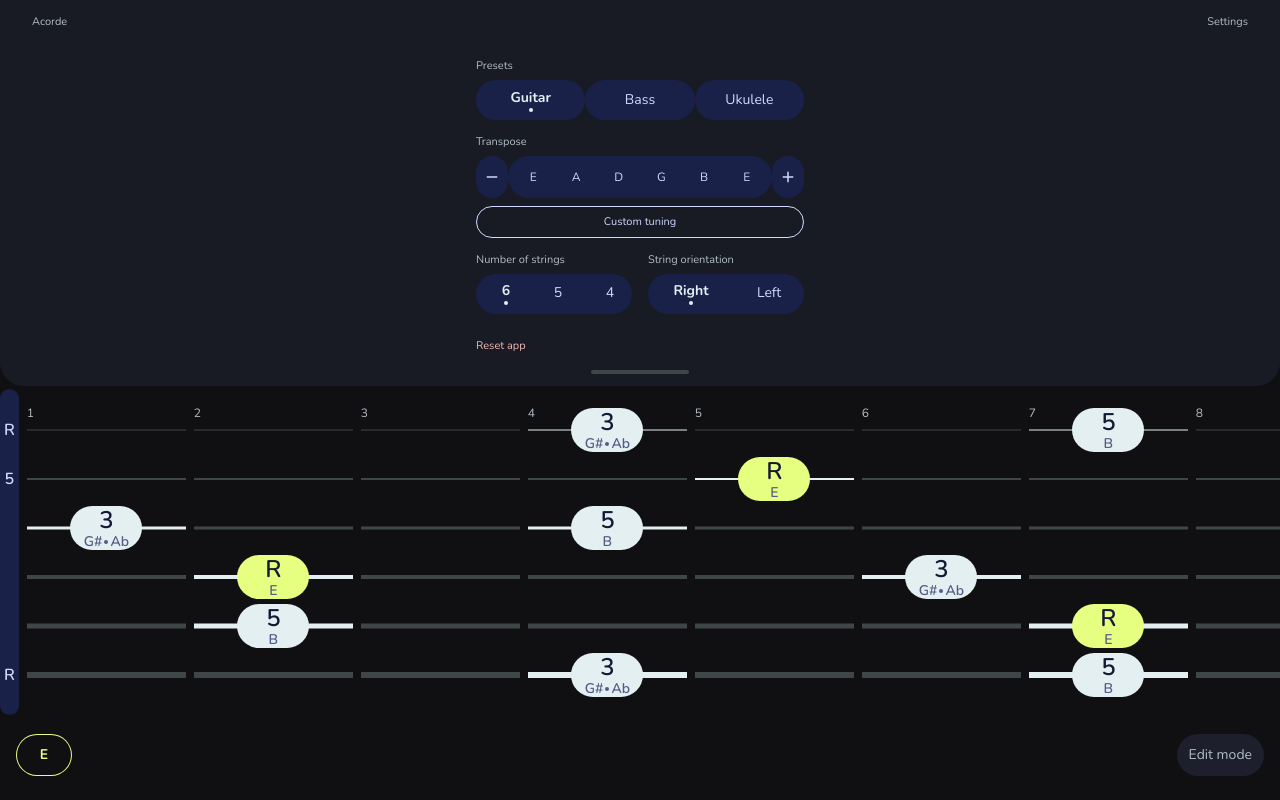
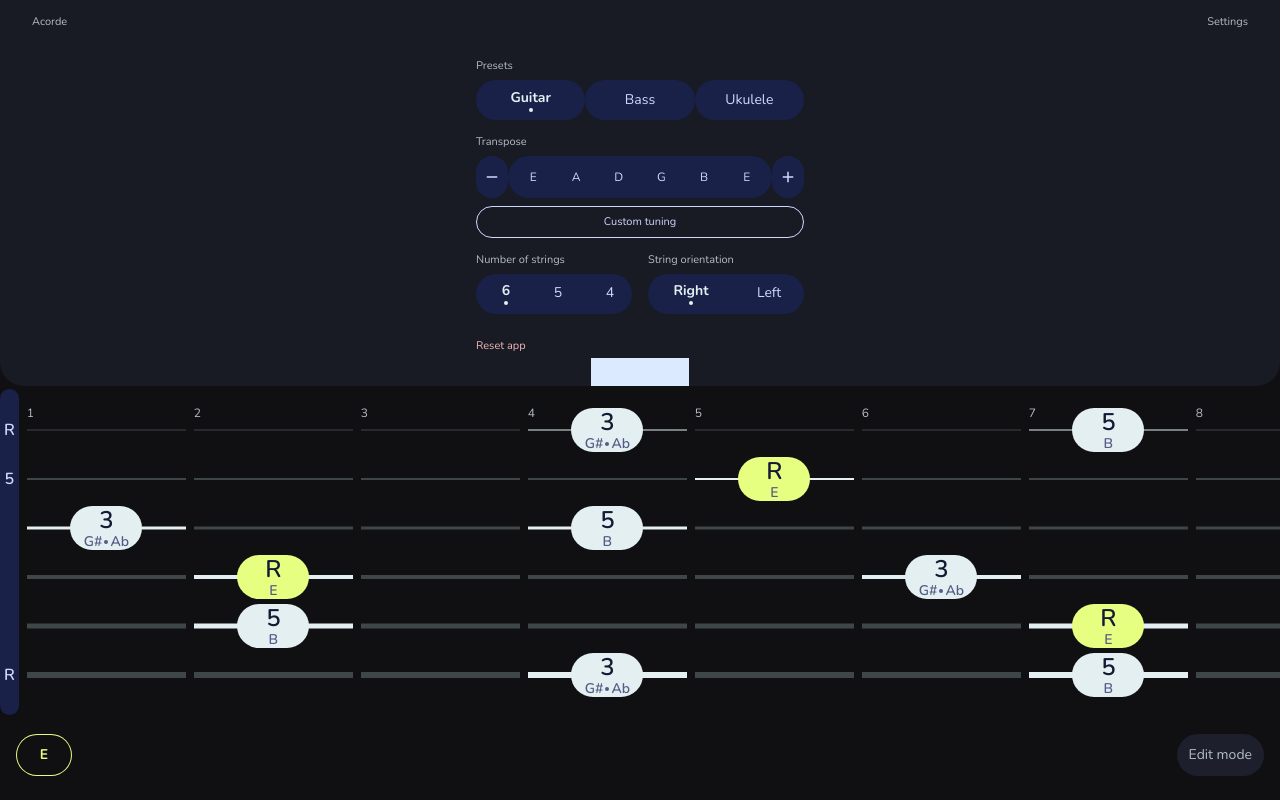
Before and after one commit to victorac/acordes, a Next.js app: page / in a window 1280 px wide. Both pictures are taken after a click on the button "Settings". Built offline with nearby package versions, Linux system fonts and the light colour scheme.

Commit message:
feat: add resize handle drag

```diff
--- a/components/SettingsMenu.tsx
+++ b/components/SettingsMenu.tsx
@@ -1,6 +1,12 @@
 "use client";
-import { AnimatePresence, motion, useMotionValue } from "framer-motion";
-import { useEffect, useState } from "react";
+import {
+  AnimatePresence,
+  motion,
+  useDragControls,
+  useMotionValue,
+  useMotionValueEvent,
+} from "framer-motion";
+import { useEffect, useRef, useState } from "react";
 
 const PresetsMenu: React.FC<{
   selectedPreset: string;
@@ -392,32 +398,22 @@ const SettingsMenu: React.FC<SettingsMenuProps> = ({
   if (stringOrientation === "right") {
     localStrings.reverse();
   }
-  const height = useMotionValue(0);
-  // At component level
-  useEffect(() => {
-    const handleTouchMove = (e: TouchEvent) => {
-      e.preventDefault();
-    };
 
-    // Add non-passive event listener
-    const element = document.getElementById("drag-handle");
+  const height = useMotionValue(350);
+  const dragY = useMotionValue(0);
+  const dragStartHeight = useRef(350);
+  const dragControls = useDragControls();
+  const isDragging = useRef(false);
 
-    element?.addEventListener("touchmove", handleTouchMove, { passive: false, capture: true });
-    element?.addEventListener("touchstart", handleTouchMove, { passive: false, capture: true });
-    element?.addEventListener("touchend", handleTouchMove, { passive: false, capture: true });
-    return () => {
-      element?.removeEventListener("touchmove", handleTouchMove);
-      element?.removeEventListener("touchstart", handleTouchMove);
-      element?.removeEventListener("touchend", handleTouchMove);
-    };
-  }, []);
-
-  const firefoxStyles = {
-    overscrollBehavior: 'none',
-    scrollSnapType: 'none',
-    touchAction: 'none',
-    'MozUserSelect': 'none'
-  } as const;
+  useMotionValueEvent(dragY, "change", (latest) => {
+    // if (isDragging.current) return;
+    console.log("x changed to", latest);
+    const newHeight = Math.min(350, dragStartHeight.current + latest)
+    height.set(newHeight);
+    if(newHeight === 350) {
+      dragY.set(0);
+    }
+  });
 
   return (
     <>
@@ -425,15 +421,15 @@ const SettingsMenu: React.FC<SettingsMenuProps> = ({
         {settingsMode && (
           <>
             <motion.div
+              style={{ height }}
               initial={{ height: 0 }}
               animate={
                 settingsMode
                   ? { height: 350, paddingTop: 24 }
                   : { height: 0, paddingTop: 0 }
               }
-              style={{ height: height }}
               exit={{ height: 0, paddingTop: 0 }}
-              className="text-[#B3BDC7] text-[11px] leading-3 px-4 overflow-hidden w-full bg-[#181A24] rounded-b-3xl"
+              className="text-[#B3BDC7] text-[11px] leading-3 px-4 overflow-hidden w-full bg-[#181A24] rounded-b-3xl relative"
             >
               <div className="flex flex-col items-center justify-center max-w-[328px] mx-auto gap-4">
                 <PresetsMenu
@@ -464,26 +460,37 @@ const SettingsMenu: React.FC<SettingsMenuProps> = ({
                   Reset app
                 </button>
               </div>
-            </motion.div>
-            <motion.div
-              id="drag-handle"
-              style={{ ...firefoxStyles }}
-              drag="y"
-              dragConstraints={{ top: 0, bottom: 0 }}
-              dragElastic={0}
-              onDrag={(_, info) => {
-                const delta = Math.min(info.point.y, 350);
-                height.set(delta);
-              }}
-              onDragEnd={(_, info) => {
-                if (info.point.y <= 100 && settingsMode) {
-                  toggleSettingsMode();
-                }
-              }}
-              exit={{ opacity: 0 }}
-              className="h-7 flex items-center justify-center cursor-n-resize -mt-7 bg-[#181A24] w-full rounded-b-3xl"
-            >
-              <div className="w-[98px] h-1 bg-[#3E4648] rounded-[100px]" />
+              <motion.div
+                onPointerDown={(e) => {
+                  dragStartHeight.current = height.get();
+                  dragControls.start(e);
+                  isDragging.current = true;
+                }}
+                style={{ touchAction: "none" }}
+                className="bg-red-200 absolute bottom-0 left-1/2 -translate-x-1/2 w-[98px] h-7 cursor-ns-resize flex items-center justify-center hover:opacity-75"
+              >
+                <motion.div
+
+                  className="w-[98px] h-1 bg-[#3E4648] rounded-[100px]"
+                />
+                <motion.div
+                  drag="y"
+                  dragControls={dragControls}
+                  style={{ y: dragY }}
+                  dragListener={false}
+                  dragConstraints={{ top: -350, bottom: 350 }}
+                  dragElastic={0.01}
+                  dragMomentum={true}
+                  onDrag={(_, info) => {
+                    const newHeight = dragStartHeight.current + info.offset.y;
+                    height.set(Math.min(350, newHeight));
+                  }}
+                  onDragEnd={() => {
+                    isDragging.current = false;
+                  }}
+                  className="absolute w-full h-full bg-blue-100"
+                />
+              </motion.div>
             </motion.div>
           </>
         )}
```
